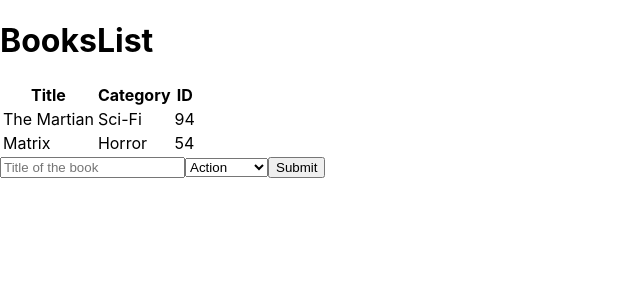
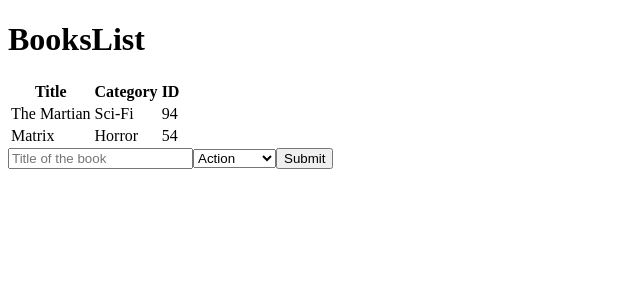
Before and after one commit to JuanPabloGil/BookStoreReact, a React (Create React App) app: page / in a window 1280 px wide. Shown: the top 300 px of the page, without its empty margins (0-640 px from the left). Built offline with nearby package versions, Linux system fonts and the light colour scheme.

Commit message:
Fix Warnings

```diff
--- a/src/index.js
+++ b/src/index.js
@@ -1,16 +1,16 @@
 import React from 'react';
 import ReactDOM from 'react-dom';
 import './styles/index.css';
+import { createStore } from 'redux';
+import { Provider } from 'react-redux';
 import App from './components/App';
-import {createStore} from 'redux'
-import {Provider} from 'react-redux'
-import allReducers from './reducers'
+import allReducers from './reducers';
 
-const store = createStore(allReducers, window.__REDUX_DEVTOOLS_EXTENSION__ && window.__REDUX_DEVTOOLS_EXTENSION__());
+const store = createStore(allReducers);
 
 ReactDOM.render(
   <Provider store={store}>
     <App />
   </Provider>,
-  document.getElementById('root')
+  document.getElementById('root'),
 );
--- a/src/reducers/books.js
+++ b/src/reducers/books.js
@@ -1,28 +1,26 @@
-
 const book1 = {
   id: Math.floor(Math.random() * 100) + 1,
   title: 'The Martian',
-  category: 'Sci-Fi'
-}
+  category: 'Sci-Fi',
+};
 
 const book2 = {
   id: Math.floor(Math.random() * 100) + 1,
   title: 'Matrix',
-  category: 'Horror'
-}
+  category: 'Horror',
+};
 
 const books = (state = [book1, book2], action) => {
   switch (action.type) {
     case 'CREATE_BOOK':
       return [
-        ...state, action.payload
-      ]
+        ...state, action.payload,
+      ];
     case 'REMOVE_BOOK':
       return state.filter(book => book.id !== action.payload);
     default:
-      return state
+      return state;
   }
-
 };
 
 export default books;
--- a/src/reducers/index.js
+++ b/src/reducers/index.js
@@ -1,8 +1,8 @@
-import books from './books'
-import {combineReducers} from 'redux'
+import { combineReducers } from 'redux';
+import books from './books';
 
 const allReducers = combineReducers({
-  books: books
+  books,
 });
 
 export default allReducers;
--- a/src/styles/index.css
+++ b/src/styles/index.css
@@ -1,13 +1,3 @@
-body {
-  margin: 0;
-  font-family: -apple-system, BlinkMacSystemFont, 'Segoe UI', 'Roboto', 'Oxygen',
-    'Ubuntu', 'Cantarell', 'Fira Sans', 'Droid Sans', 'Helvetica Neue',
-    sans-serif;
-  -webkit-font-smoothing: antialiased;
-  -moz-osx-font-smoothing: grayscale;
+html {
+  color: black;
 }
-
-code {
-  font-family: source-code-pro, Menlo, Monaco, Consolas, 'Courier New',
-    monospace;
-}
```
Also changed, not shown: package.json (+11 -0 lines), src/actions/index.js (+6 -6 lines), src/components/App.js (+4 -4 lines), .eslintrc.json (added), .stylelintrc.json (added), 1 other file (tests, documents, lock files or other folders).
